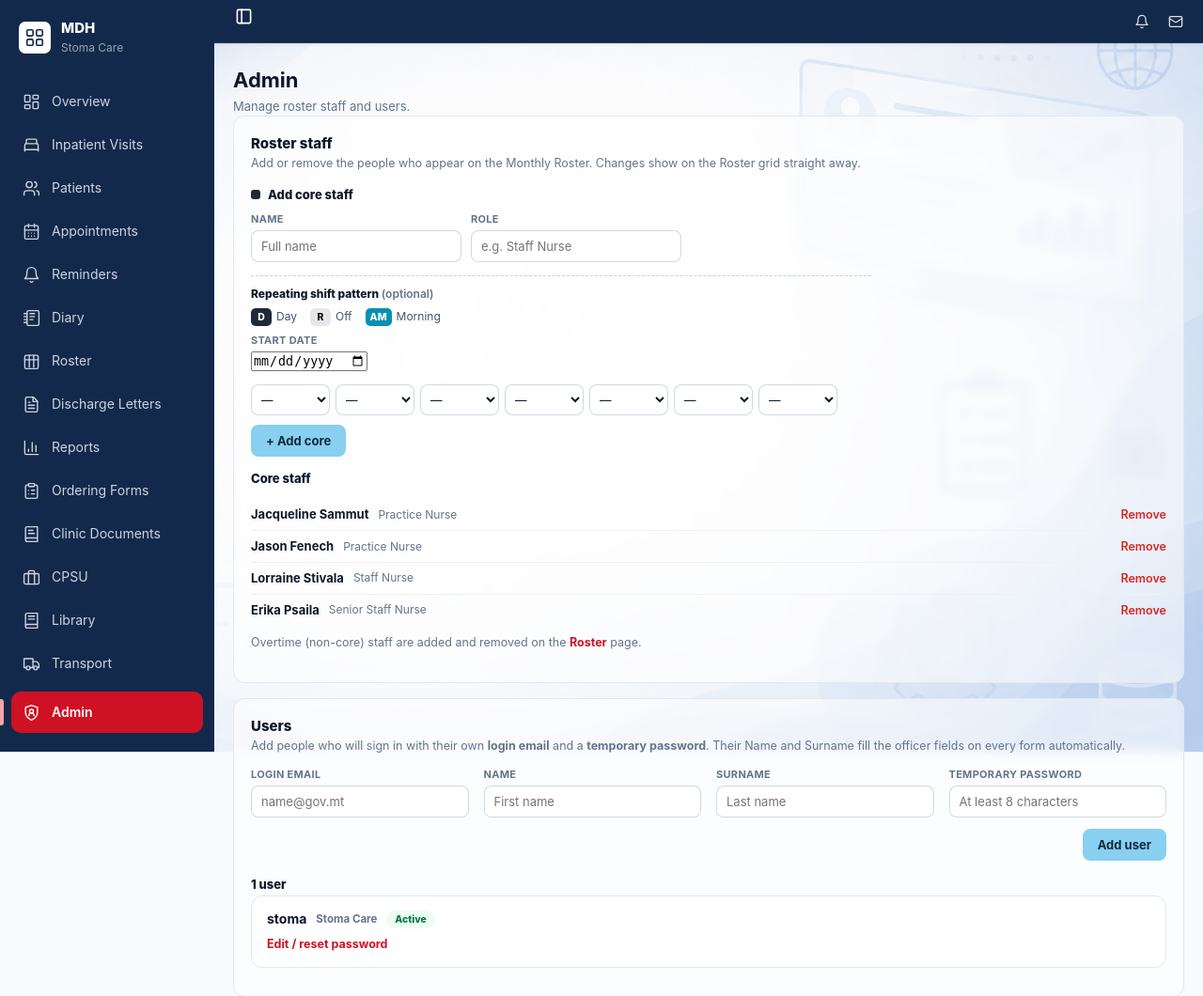
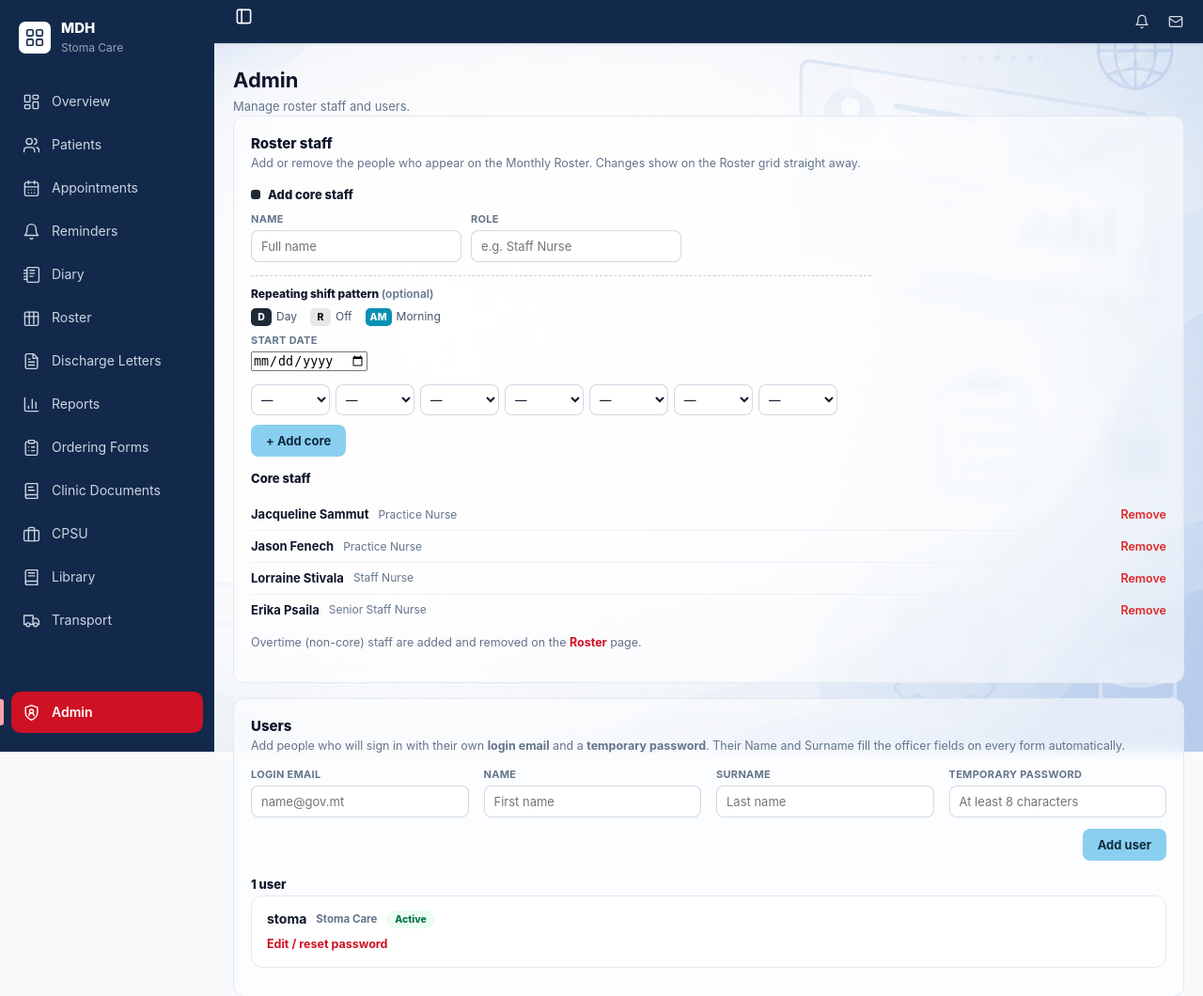
Before and after one commit to jasonfenech118-ctrl/dashborad, a Django app: page /admin-users/ in a window 1280 px wide. Shown: the top 1060 px of the page at 94% size. Run offline with Django 5.2, Linux system fonts and the light colour scheme; data comes from the database, SQL or seed files in the repository; data that the repository does not hold is empty.

Commit message:
Remove Inpatient Visits from the sidebar (#168)
* Overtime & Time in Lieu: nurse filter buttons, drop balance cards

- Replace the Time in Lieu balance cards with per-nurse filter buttons
- Add the same nurse buttons to Overtime
- Tapping a nurse filters the record table to that nurse; "All nurses"
  shows everyone (default). Empty-per-nurse state handled.
- Records tables always render with data-staff row tagging

Verified filter behaviour in a browser at phone width.

Co-Authored-By: Claude Opus 4.8 <noreply@anthropic.com>
Claude-Session: https://claude.ai/code/session_01U9vvrATW3QnAMnWLrb5xaT

* Add patient outcome tabs to the Patients page topbar

- Patients list topbar now shows outcome tabs: All, Active, Inpatient,
  Reversed, Deceased, Discharged to Gozo, Relocated Overseas
- Each tab links to the existing ?status= filter; the active outcome is
  highlighted; the search box carries the active outcome via a hidden field
- Replaces the status dropdown (tabs handle it now)
- Tabs live only on the Patients page; they scroll horizontally on phones

Verified filtering and active-tab state in a browser at desktop and phone widths.

Co-Authored-By: Claude Opus 4.8 <noreply@anthropic.com>
Claude-Session: https://claude.ai/code/session_01U9vvrATW3QnAMnWLrb5xaT

* Remove Inpatient Visits from the sidebar

Drops the Inpatient Visits (ward) link from the left navigation. The
ward view and its URL remain in place; only the sidebar entry is removed.

Co-Authored-By: Claude Opus 4.8 <noreply@anthropic.com>
Claude-Session: https://claude.ai/code/session_01U9vvrATW3QnAMnWLrb5xaT

---------

Co-authored-by: Claude <noreply@anthropic.com>

```diff
--- a/backend/templates/clinic/base.html
+++ b/backend/templates/clinic/base.html
@@ -223,9 +223,6 @@
         <a href="{% url 'clinic:dashboard' %}" class="{% if vn == 'dashboard' %}active{% endif %}">
           <svg class="ic" viewBox="0 0 24 24" aria-hidden="true"><rect width="7" height="9" x="3" y="3" rx="1"/><rect width="7" height="5" x="14" y="3" rx="1"/><rect width="7" height="9" x="14" y="12" rx="1"/><rect width="7" height="5" x="3" y="16" rx="1"/></svg>
           <span>Overview</span></a>
-        <a href="{% url 'clinic:ward' %}" class="{% if vn == 'ward' %}active{% endif %}">
-          <svg class="ic" viewBox="0 0 24 24" aria-hidden="true"><path d="M3 20v-8a2 2 0 0 1 2-2h14a2 2 0 0 1 2 2v8"/><path d="M5 10V6a2 2 0 0 1 2-2h10a2 2 0 0 1 2 2v4"/><path d="M3 18h18"/></svg>
-          <span>Inpatient Visits</span></a>
         <a href="{% url 'clinic:patient_list' %}" class="{% if vn == 'patient_list' or vn == 'patient_detail' %}active{% endif %}">
           <svg class="ic" viewBox="0 0 24 24" aria-hidden="true"><path d="M16 21v-2a4 4 0 0 0-4-4H6a4 4 0 0 0-4 4v2"/><circle cx="9" cy="7" r="4"/><path d="M22 21v-2a4 4 0 0 0-3-3.87"/><path d="M16 3.13a4 4 0 0 1 0 7.75"/></svg>
           <span>Patients</span></a>
```
